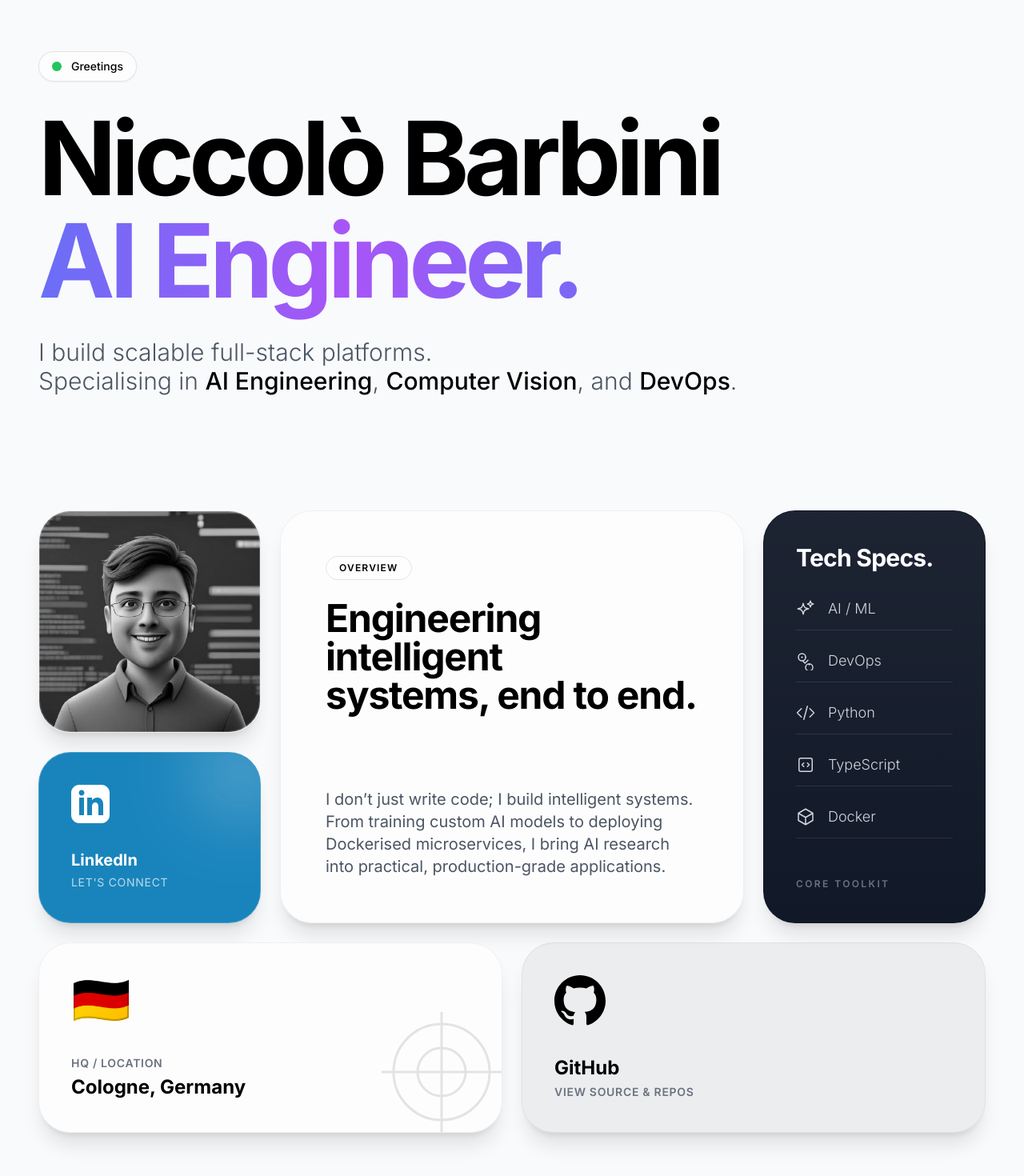
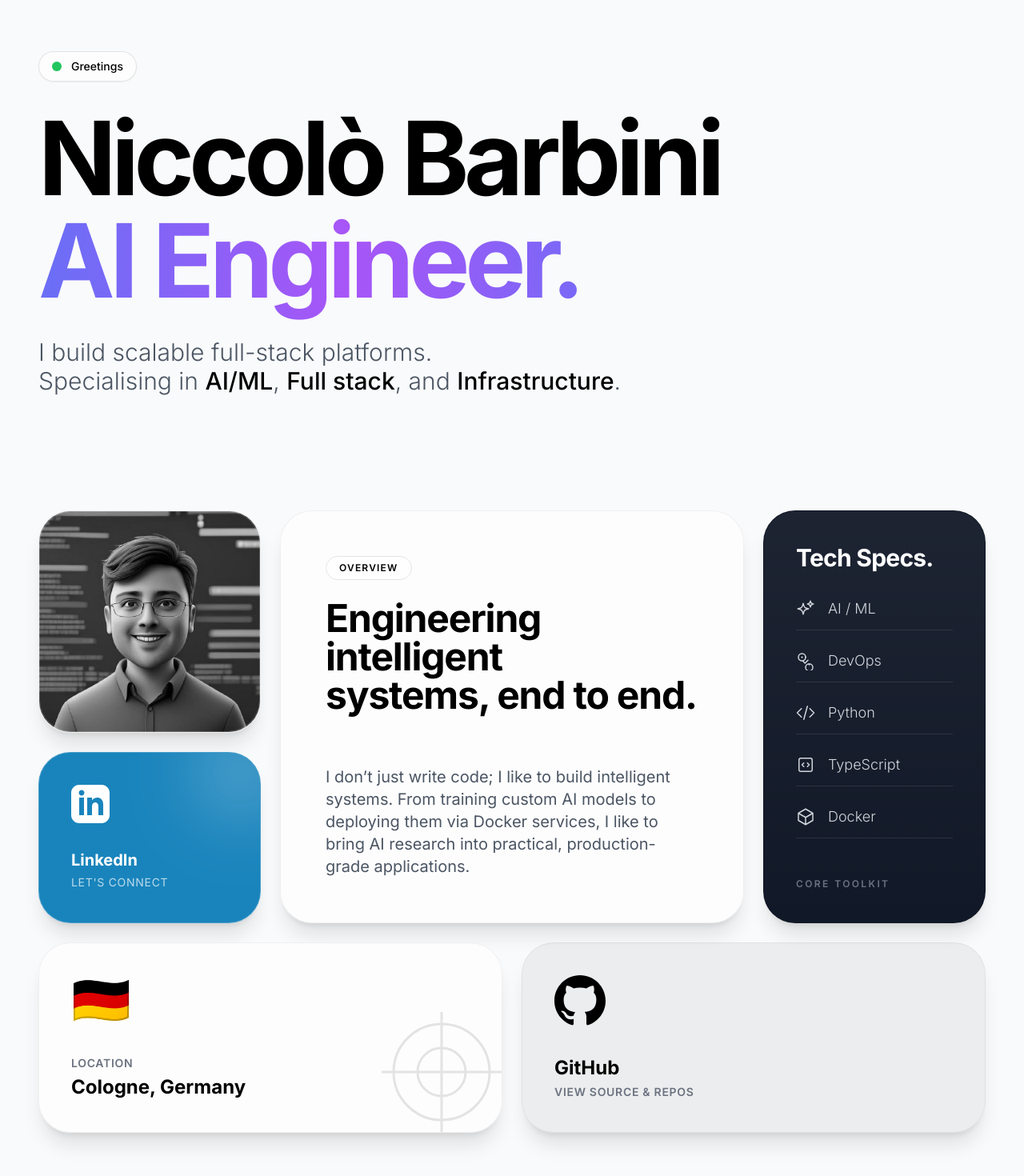
Before and after one commit to barbininiccolo/barbininiccolo.github.io, a SvelteKit app: page / in a window 1280 px wide. Shown: the part 160-1630 px from the top of the page at 80% size. Built offline with nearby package versions, Linux system fonts and the light colour scheme.

Commit message:
fix: Removed AI text and utilised human terms.

```diff
--- a/src/routes/+page.svelte
+++ b/src/routes/+page.svelte
@@ -52,9 +52,9 @@
     </h1>
     <p class="text-2xl md:text-3xl dark:text-gray-400 text-gray-600 max-w-4xl leading-relaxed font-light">
       I build scalable full-stack platforms. <br class="hidden md:block" />
-      Specialising in <span class="font-medium text-black dark:text-white">AI Engineering</span>,
-      <span class="font-medium text-black dark:text-white">Computer Vision</span>, and
-      <span class="font-medium text-black dark:text-white">DevOps</span>.
+      Specialising in <span class="font-medium text-black dark:text-white">AI/ML</span>,
+      <span class="font-medium text-black dark:text-white"> Full stack</span>, and
+      <span class="font-medium text-black dark:text-white"> Infrastructure</span>.
     </p>
   </div>
 
@@ -84,7 +84,7 @@
           </h2>
         </div>
         <p class="text-lg md:text-xl dark:text-gray-400 text-gray-600 leading-relaxed max-w-lg">
-          I don’t just write code; I build intelligent systems. From training custom AI models to deploying Dockerised microservices, I bring AI research into practical, production-grade applications.
+          I don’t just write code; I like to build intelligent systems. From training custom AI models to deploying them via Docker services, I like to bring AI research into practical, production-grade applications.
         </p>
       </div>
       <!-- Moving Gradient Spotlight inside the card -->
@@ -146,7 +146,7 @@
     <div use:tilt class="md:col-span-1 lg:col-span-2 p-10 rounded-[2.5rem] bg-white/60 dark:bg-white/5 backdrop-blur-xl border border-black/5 dark:border-white/10 shadow-xl flex flex-col justify-between group transition-all duration-300 ease-out relative overflow-hidden">
       <div class="text-6xl mb-2 relative z-10">🇩🇪</div>
       <div class="relative z-10 mt-8">
-        <div class="text-sm dark:text-gray-400 text-gray-500 uppercase tracking-wider font-semibold">HQ / Location</div>
+        <div class="text-sm dark:text-gray-400 text-gray-500 uppercase tracking-wider font-semibold">Location</div>
         <div class="font-bold text-2xl mt-1">Cologne, Germany</div>
       </div>
       <!-- Map lines/grid decoration -->
```
